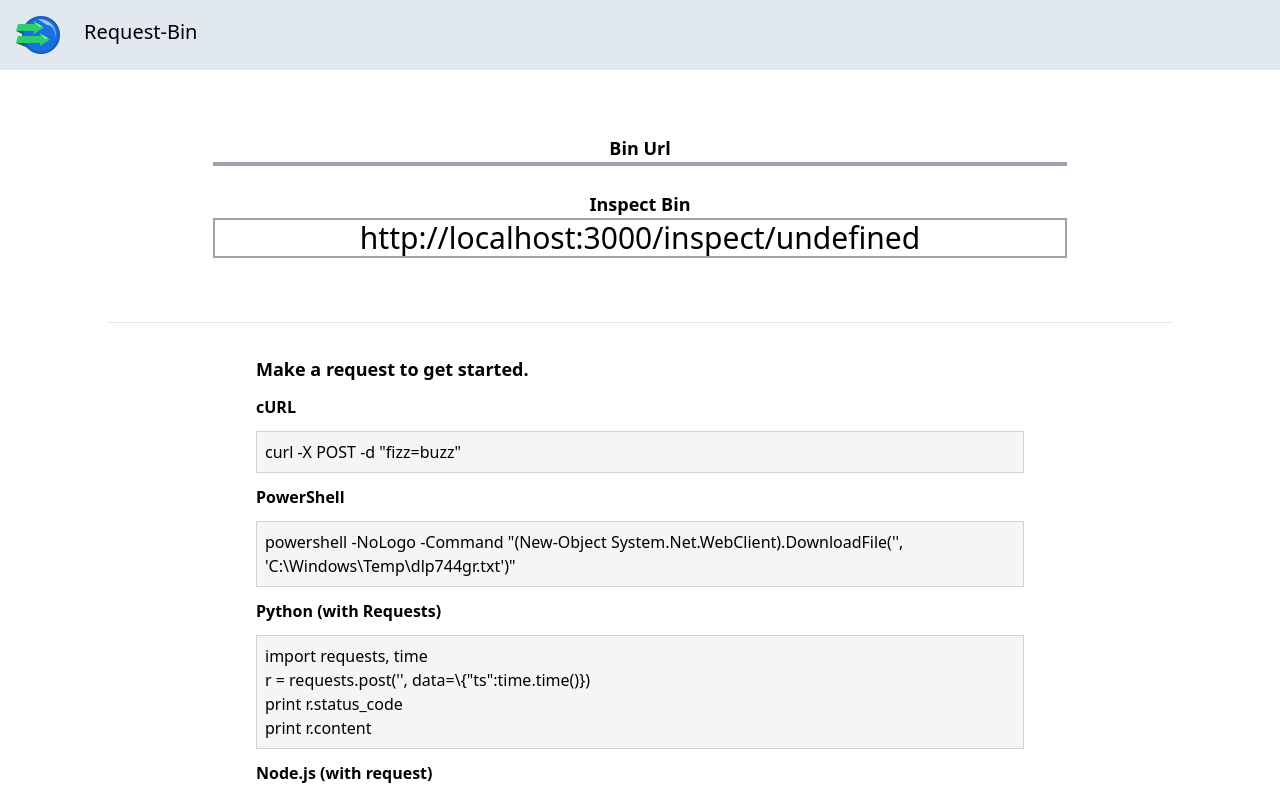
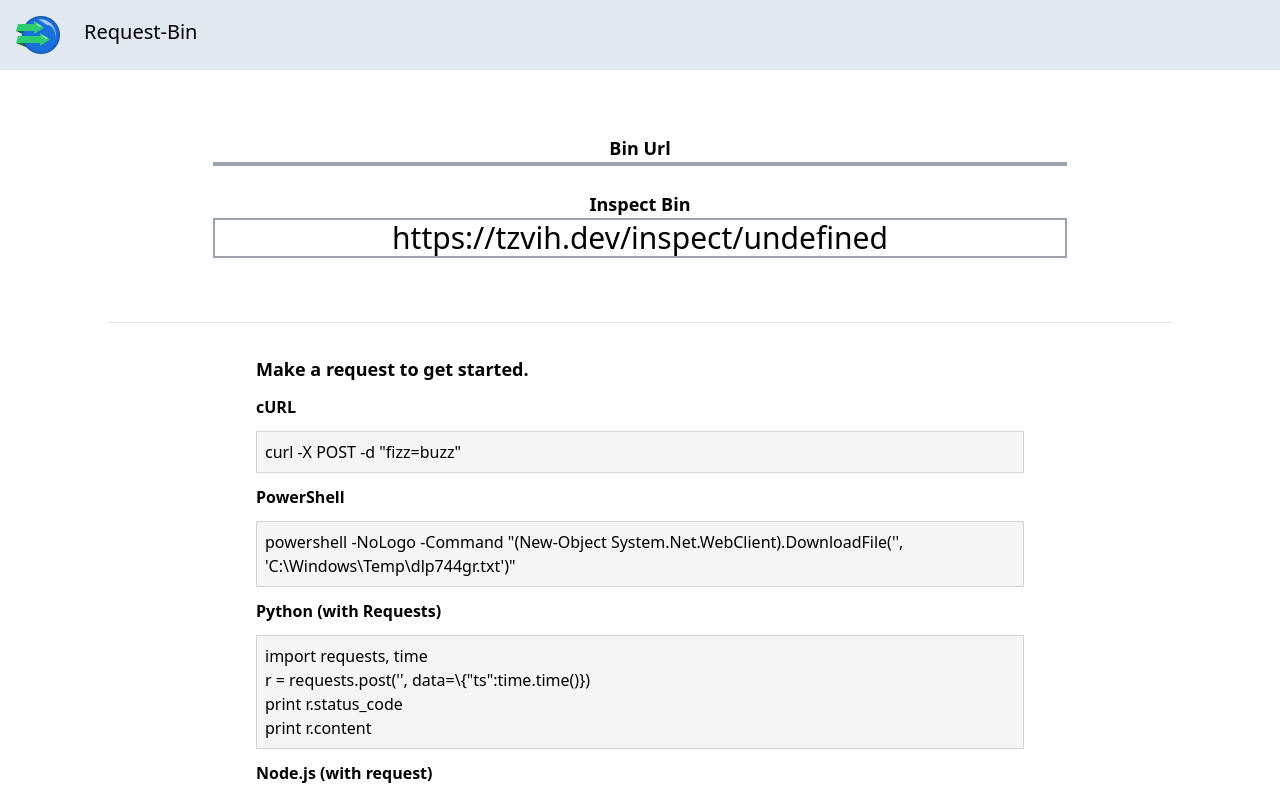
Before and after one commit to Tzvi-H/request-bin, a React (Create React App) app in the folder client/: page /create-bin in a window 1280 px wide. Shown: the top 796 px of the page. Built offline with nearby package versions, Linux system fonts and the light colour scheme; no server answers.

Commit message:
updated urls

```diff
--- a/client/src/components/BinUrl.js
+++ b/client/src/components/BinUrl.js
@@ -21,7 +21,7 @@ const BinUrl = () => {
 
         <p className="text-lg font-bold">Inspect Bin</p>
         <p className="mb-6 text-3xl border-solid border-2 border-gray-400 hover:text-gray-500">
-          <Link to={`/inspect/${bin.id}`}>{`http://localhost:3000/inspect/${bin.id}`}</Link>
+          <Link to={`/inspect/${bin.id}`}>{`https://tzvih.dev/inspect/${bin.id}`}</Link>
         </p>
       </div>
       <hr className="w-5/6 mx-auto"/>
```
